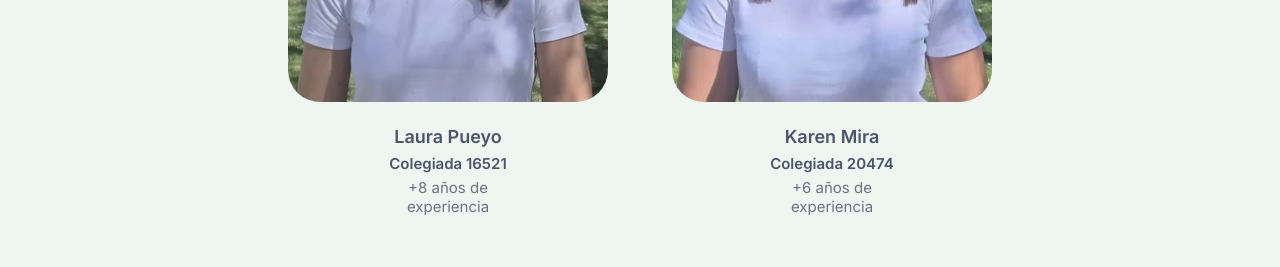
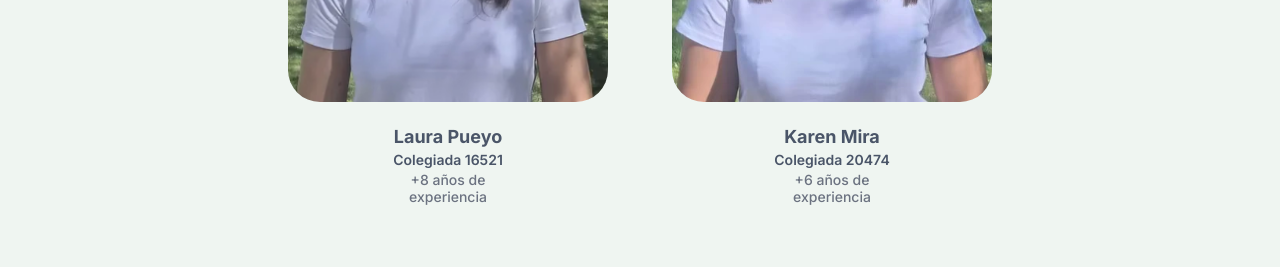
Before and after one commit to lauraenfermea/enfermeraentucasa, a Next.js app: page / in a window 1280 px wide. Shown: the part 4200-4467 px from the top of the page. Built offline with nearby package versions, Linux system fonts and the light colour scheme; a web font is replaced by a local one.

Commit message:
Refine typography in Team section

```diff
--- a/src/components/Team.jsx
+++ b/src/components/Team.jsx
@@ -77,20 +77,16 @@
                 />
               </div>
 
-              <h3 style={{ fontSize: '1.125rem', fontWeight: '600', color: '#4a5568', margin: '0 0 0.25rem 0' }}>
+              <h3 style={{ fontSize: '18px', fontWeight: '700', color: '#4a5568', margin: '0 0 4px 0', lineHeight: '1.2' }}>
                 {member.name}
               </h3>
-              <p style={{ fontSize: '15px', fontWeight: '600', color: '#4a5568', margin: '0 0 0.125rem 0' }}>
+              <p style={{ fontSize: '14px', fontWeight: '600', color: '#4a5568', margin: '0 0 4px 0', lineHeight: '1.2' }}>
                 {member.colegiada}
               </p>
-              <p style={{ fontSize: '15px', fontWeight: '400', color: '#6b7280', margin: 0, lineHeight: '1.3' }}>
-                {member.experience.replace(' de experiencia', ' de \nexperiencia').split('\n').map((line, i) => (
-                  <span key={i}>
-                    {line}
-                    {i === 0 && <br />}
-                  </span>
-                ))}
-              </p>
+              <div style={{ fontSize: '14px', fontWeight: '500', color: '#6b7280', margin: 0, lineHeight: '1.2' }}>
+                <span style={{ display: 'block' }}>{member.experience.split(' de ')[0]} de</span>
+                <span style={{ display: 'block' }}>{member.experience.split(' de ')[1]}</span>
+              </div>
             </motion.div>
           ))}
         </div>
```
